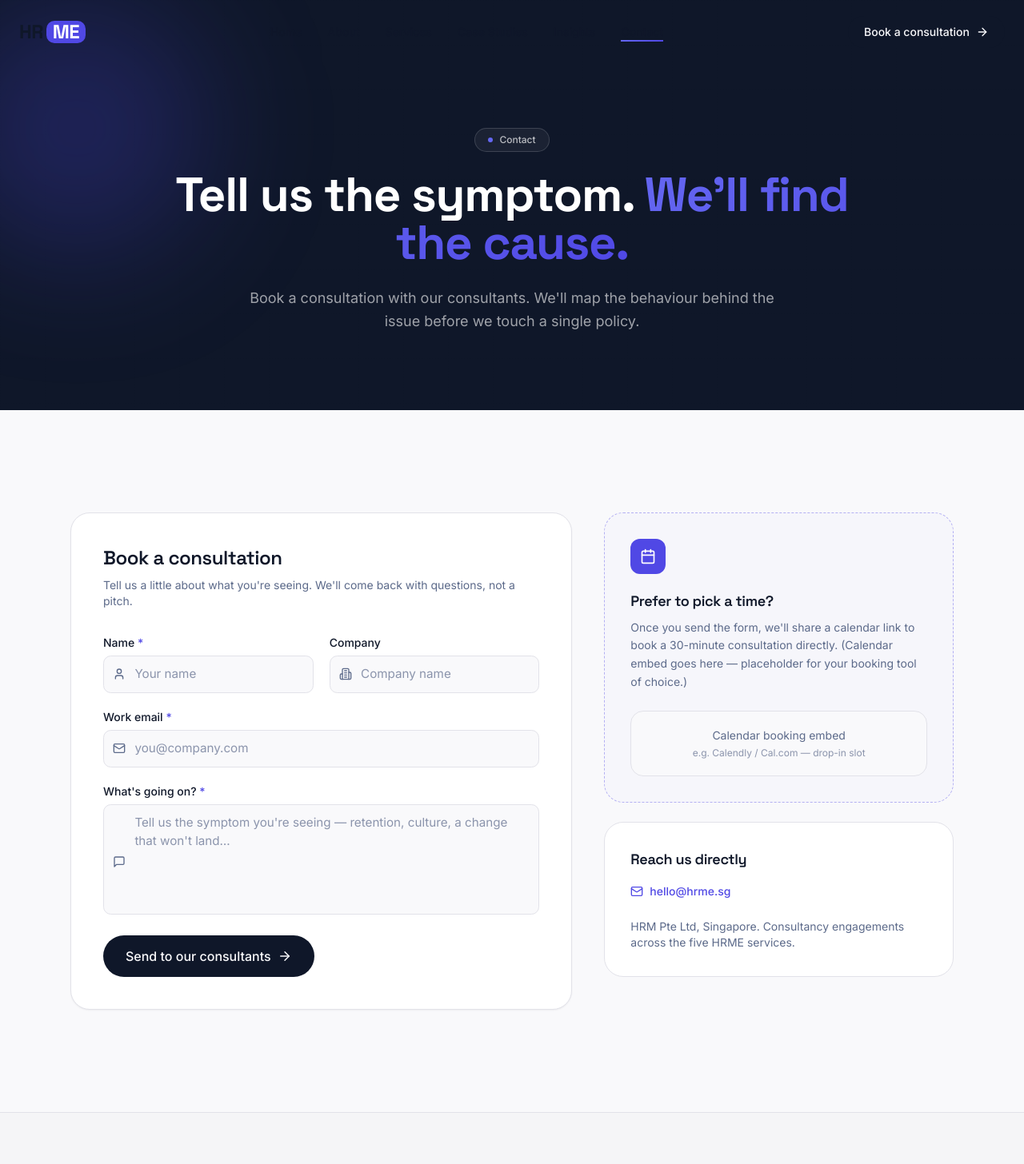
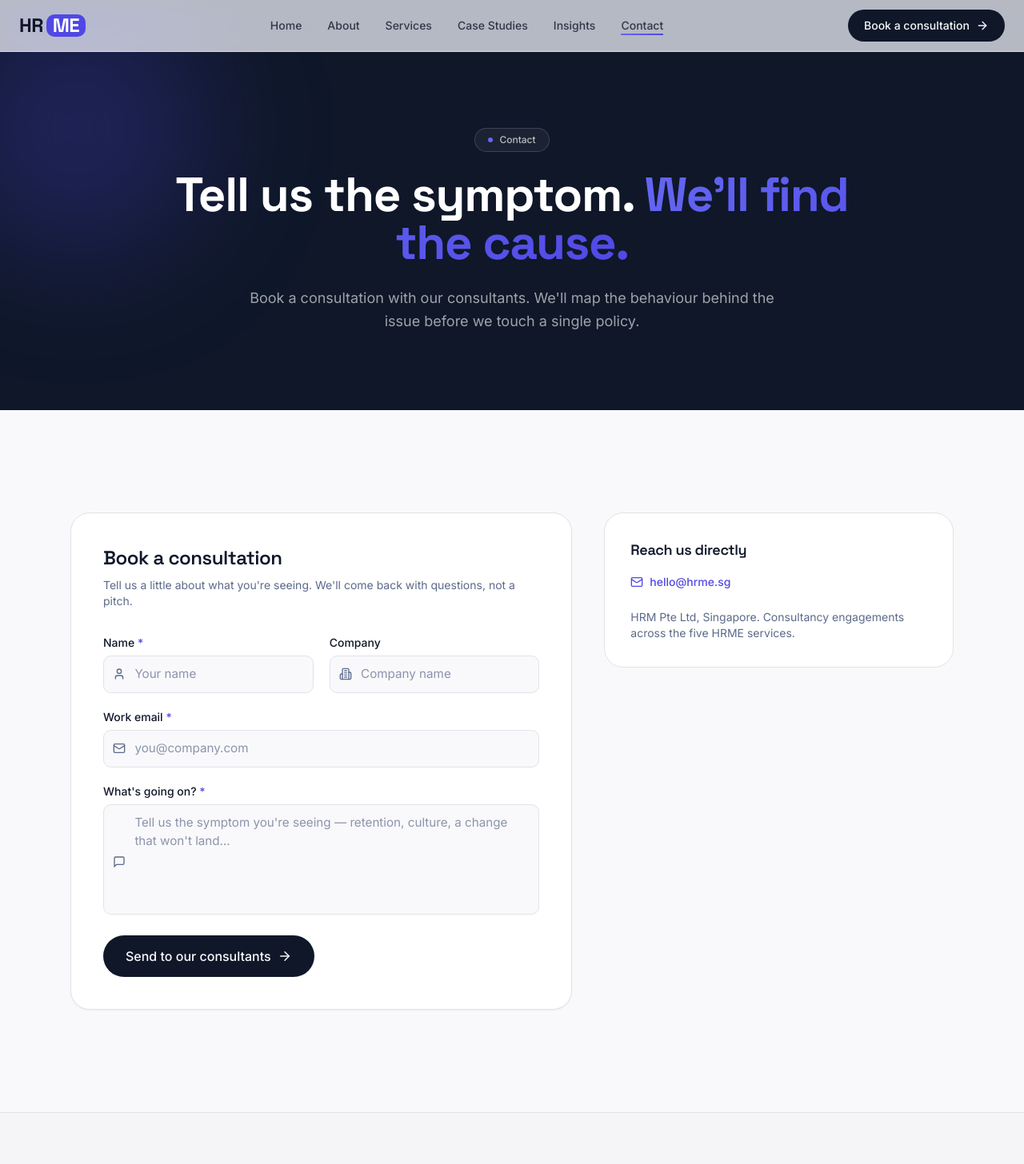
Before and after one commit to HRME-SG/hrme-website, a React (Vite) app in the folder hrme-export/: page /contact in a window 1280 px wide. Shown: the top 1456 px of the page at 80% size. Built offline with nearby package versions, Linux system fonts and the light colour scheme.

Commit message:
Fix nav bar visibility and remove calendar placeholder

```diff
--- a/hrme-export/src/components/Navbar.jsx
+++ b/hrme-export/src/components/Navbar.jsx
@@ -14,24 +14,15 @@ const NAV_LINKS = [
 ];
 
 export default function Navbar() {
-  const [scrolled, setScrolled] = useState(false);
   const [open, setOpen] = useState(false);
   const location = useLocation();
-
-  useEffect(() => {
-    const onScroll = () => setScrolled(window.scrollY > 12);
-    onScroll();
-    window.addEventListener("scroll", onScroll, { passive: true });
-    return () => window.removeEventListener("scroll", onScroll);
-  }, []);
 
   useEffect(() => setOpen(false), [location.pathname]);
 
   return (
     <header
       className={cn(
-        "fixed inset-x-0 top-0 z-50 transition-all duration-300",
-        scrolled ? "glass-nav border-b border-border/70 py-3" : "border-b border-transparent py-5"
+        "fixed inset-x-0 top-0 z-50 glass-nav border-b border-border/70 py-3"
       )}
     >
       <nav className="mx-auto flex max-w-7xl items-center justify-between px-6">
--- a/hrme-export/src/pages/Contact.jsx
+++ b/hrme-export/src/pages/Contact.jsx
@@ -1,6 +1,6 @@
 import React, { useState } from "react";
 import { Link } from "react-router-dom";
-import { ArrowRight, Check, Calendar, Mail, Building2, User, MessageSquare } from "lucide-react";
+import { ArrowRight, Check, Mail, Building2, User, MessageSquare } from "lucide-react";
 import Reveal from "@/components/Reveal";
 import SectionHeading from "@/components/SectionHeading";
 
@@ -53,7 +53,7 @@ export default function Contact() {
         </div>
       </section>
 
-      {/* FORM + CALENDAR */}
+      {/* FORM */}
       <section className="bg-paper py-24 sm:py-32">
         <div className="mx-auto max-w-6xl px-6">
           <div className="grid gap-10 lg:grid-cols-12">
@@ -135,26 +135,10 @@ export default function Contact() {
               </Reveal>
             </div>
 
-            {/* CALENDAR + SIDE */}
+            {/* CONTACT DETAILS */}
             <div className="lg:col-span-5">
               <Reveal delay={0.1}>
-                <div className="rounded-3xl border border-dashed border-brand/40 bg-brand-soft/30 p-8">
-                  <span className="flex h-11 w-11 items-center justify-center rounded-xl bg-brand text-white">
-                    <Calendar size={20} />
-                  </span>
-                  <h3 className="mt-5 font-heading text-lg font-600 text-ink">Prefer to pick a time?</h3>
-                  <p className="mt-2 text-sm leading-relaxed text-muted-foreground">
-                    Once you send the form, we'll share a calendar link to book a 30-minute consultation directly. (Calendar embed goes here — placeholder for your booking tool of choice.)
-                  </p>
-                  <div className="mt-6 rounded-2xl border border-border bg-paper p-5 text-center">
-                    <p className="text-sm text-muted-foreground">Calendar booking embed</p>
-                    <p className="mt-1 text-xs text-muted-foreground/70">e.g. Calendly / Cal.com — drop-in slot</p>
-                  </div>
-                </div>
-              </Reveal>
-
-              <Reveal delay={0.15}>
-                <div className="mt-6 rounded-3xl border border-border bg-card p-8">
+                <div className="rounded-3xl border border-border bg-card p-8">
                   <h3 className="font-heading text-lg font-600 text-ink">Reach us directly</h3>
                   <a href={`mailto:${CONTACT_EMAIL}`} className="mt-4 inline-flex items-center gap-2 text-sm font-medium text-brand hover:underline">
                     <Mail size={16} /> {CONTACT_EMAIL}
```
